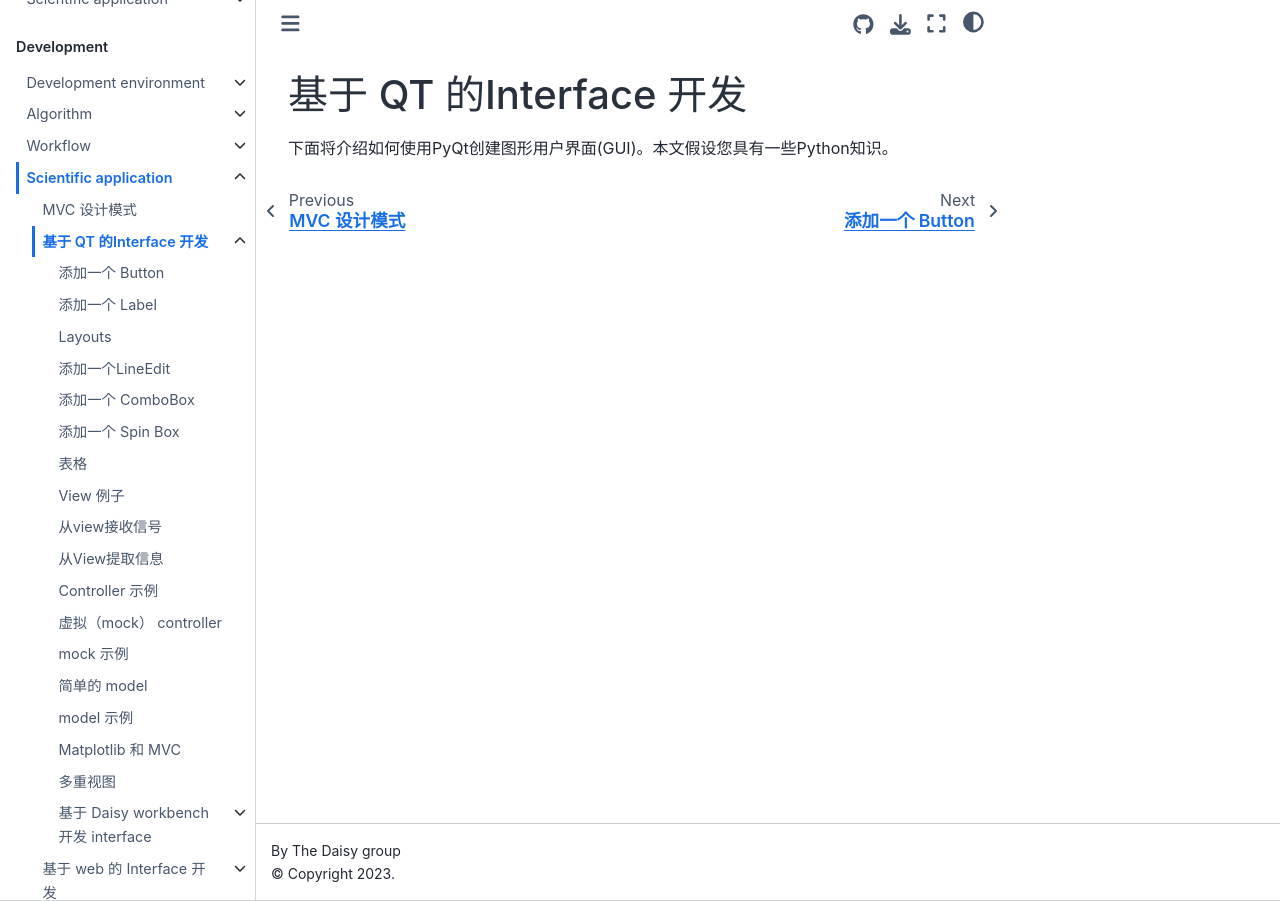
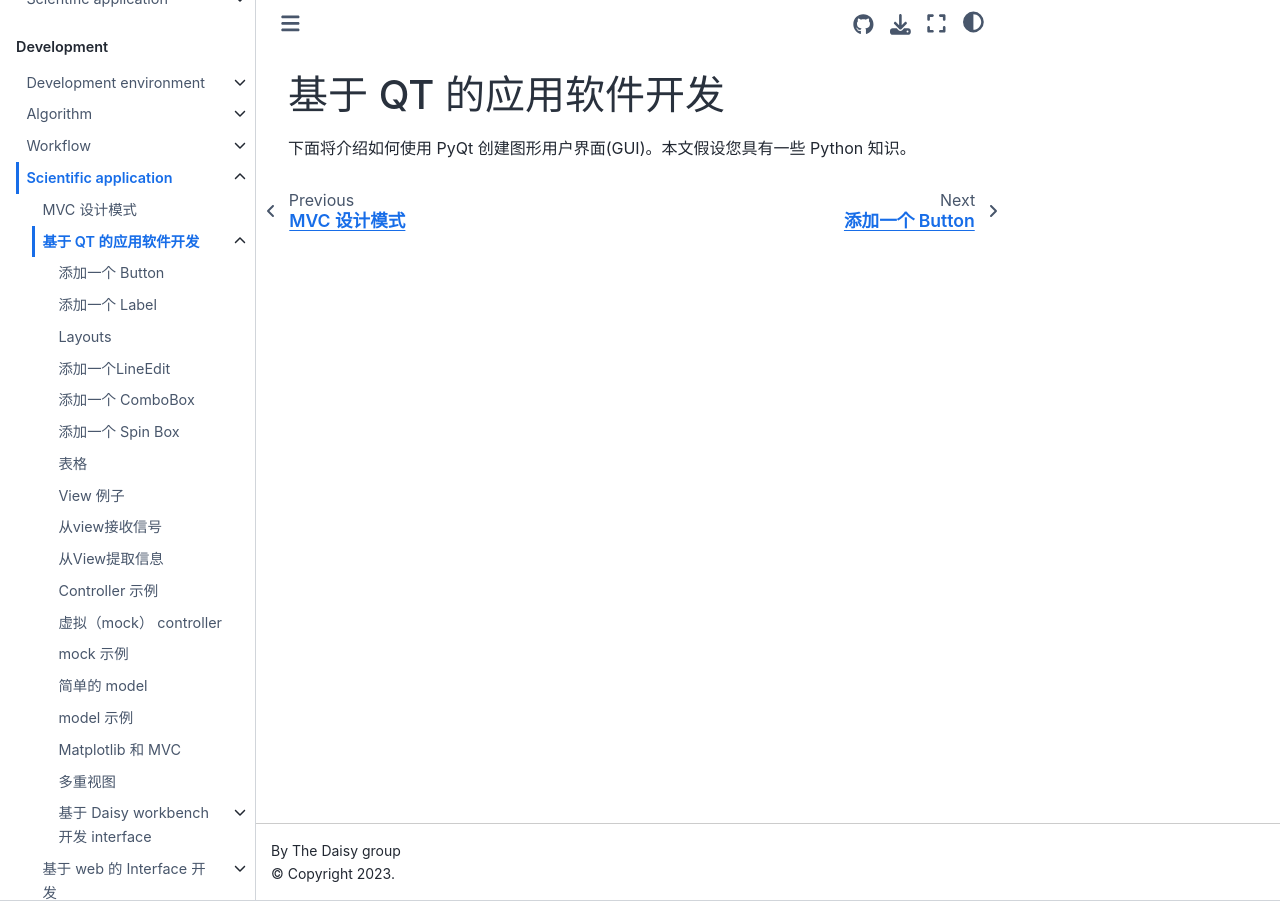
Before and after one commit to huyuhuster/daisydoc, a Jupyter Book: the page built from docs/start/interfaceqt.md, in a window 1280 px wide. Built offline with Jupyter Book 1.0.4 settings and Sphinx 7.4.7 and the Sphinx Book theme 1.1.4, drawn with Linux system fonts in a browser that asks for light colours.

Commit message:
Update interfaceqt.md

```diff
--- a/docs/start/interfaceqt.md
+++ b/docs/start/interfaceqt.md
@@ -1,3 +1,3 @@
-# 基于 QT 的Interface 开发
+# 基于 QT 的应用软件开发
 
-下面将介绍如何使用PyQt创建图形用户界面(GUI)。本文假设您具有一些Python知识。
+下面将介绍如何使用 PyQt 创建图形用户界面(GUI)。本文假设您具有一些 Python 知识。
```
